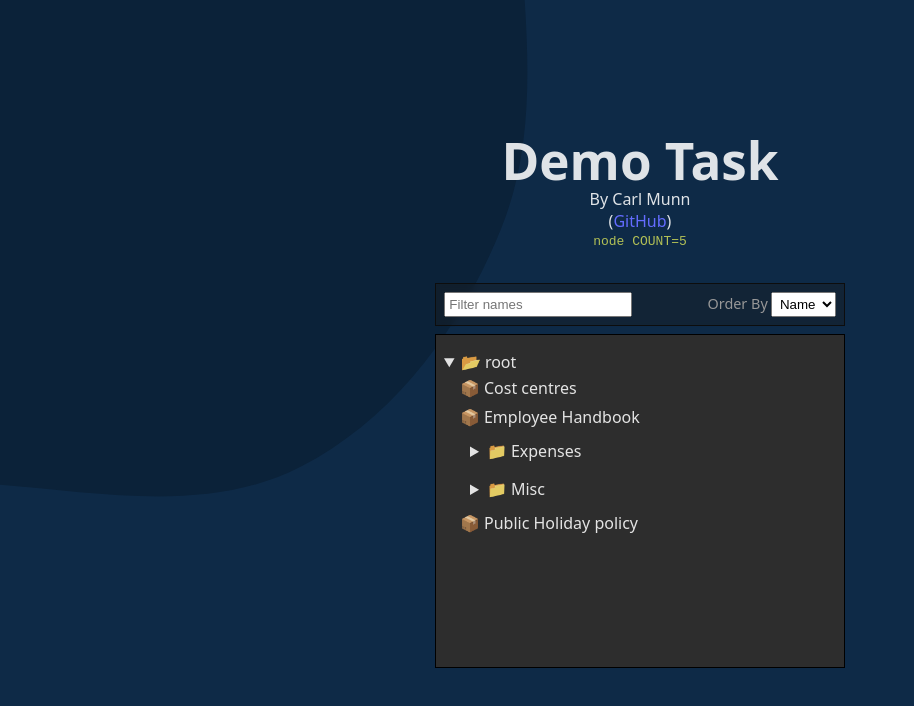
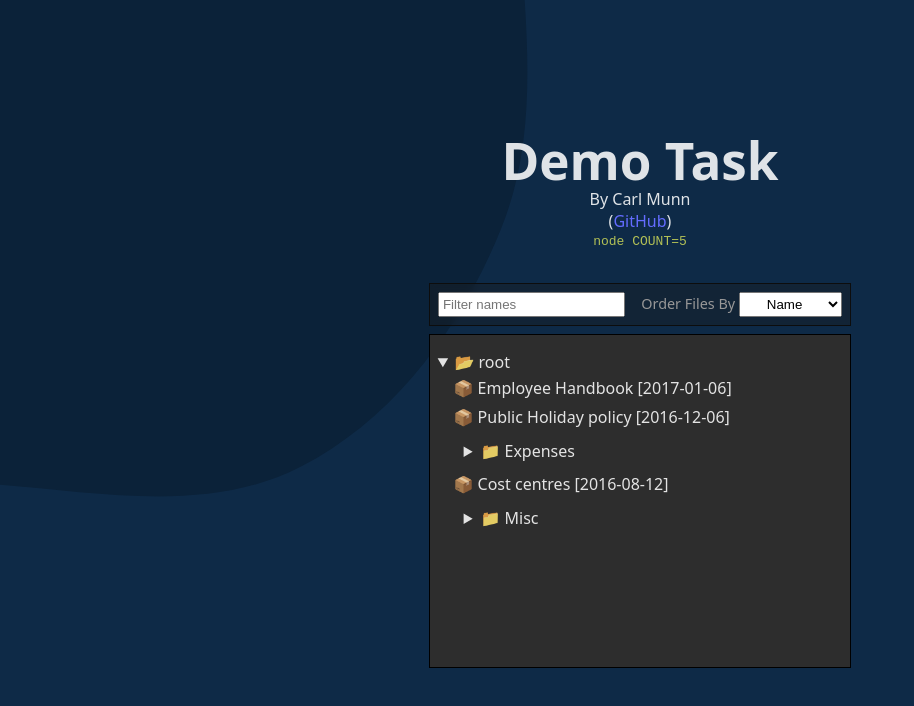
Before and after one commit to carlmunn/demo-brighthr-folder-files, a React (Vite) app: page / in a window 1280 px wide. Both pictures are taken after a click on the heading "root". Shown: the top 706 px of the page, without its empty margins (0-914 px from the left). Built offline with nearby package versions, Linux system fonts and the light colour scheme.

Commit message:
Add sorting/filtering
- Filtering/ordering only applies to the files

```diff
--- a/src/App.tsx
+++ b/src/App.tsx
@@ -4,11 +4,11 @@ import {type Node} from '@/types/nodes'
 import NodeList from '@/components/NodeList'
 import {logDebug} from '@/utilities/logging'
 import ListOptions from '@/components/ListOptions'
+import {filterNodesByName, orderNodesBy} from '@/utilities/nodes'
 
 // import reactLogo from './assets/react.svg'
 // import viteLogo from '/vite.svg'
 import './App.css'
-
 
 // Features ignored based on simplicity of task
 //
@@ -17,12 +17,11 @@ import './App.css'
 // Handle empty Node arrays
 
 function App() {
-  const [nodes, setNodes] = useState([])
+  const [nodes, setNodes] = useState<Node[]>([])
 
   // TODO: Open/Close list (details/summary HTML tags should do)
   // TODO: Filter by filename
   // TODO: Add ordering on 'select' change
-  const [orderBy, setOrderBy] = useState('name')
 
   // Note: useMemo hook for API calls if caching is necessary. invalidation would
   //       need consideration too
@@ -37,10 +36,12 @@ function App() {
   const onChange = function({name, orderBy} : {name: string, orderBy: string}) : void {
     console.info('Called onChange', {name, orderBy})
 
-    if(name.length) { console.info('FILTER BY NAME:', name) }
-    if(orderBy.length) { console.info('ORDER BY:', orderBy) }
+    let newNodes : Node[]
 
-    setNodes([...nodes])
+    newNodes = filterNodesByName(nodes, name)
+    newNodes = orderNodesBy(newNodes, orderBy)
+    console.info('newNodes', newNodes)
+    setNodes(newNodes)
   }
 
   return (
@@ -50,7 +51,7 @@ function App() {
       <p> (<a href='https://github.com/brighthr/Front-End-Tech-Tasks/blob/main/junior-and-middleweight.md' target='_blank'>GitHub</a>)</p>
       <code>node COUNT={nodes.length}</code>
       <ListOptions onChange={onChange}/>
-      <NodeList name='root' nodes={nodes} orderBy={ orderBy }/>
+      <NodeList name='root' nodes={nodes} orderBy={ 'name' }/>
     </>
   )
 }
--- a/src/components/ListOptions.tsx
+++ b/src/components/ListOptions.tsx
@@ -20,17 +20,19 @@ const ListOptions = function(props: {onChange: (opts: any)=>void }){
           name='filter-name'
           type="text"
           placeholder="Filter names"
+          tabIndex={1}
         />
       </section>
 
       <section id='order-by'>
-        <label htmlFor="order-by">Order By</label>
+        <label htmlFor="order-by">Order Files By</label>
         <select id='order-by'
                 value={orderBy}
                 name='order-by'
-                onChange={ (evt) => { setOrderBy(evt.target.value) } }>
+                onChange={ (evt) => { setOrderBy(evt.target.value) } }
+                tabIndex={2}>
           <option value="name">Name</option>
-          <option value="date">Date</option>
+          <option value="added">Newest First</option>
         </select>
       </section>
     </section>
--- a/src/components/NodeList.tsx
+++ b/src/components/NodeList.tsx
@@ -8,31 +8,14 @@ interface NodeListProps {
   indentBy?: number;
 }
 
-type SortableNodeKeys = keyof Pick<Node, 'name' | 'added'>
-
 const NodeList = function(props: NodeListProps){
   const indentBy = props.indentBy ?? 0
   const name: string | null = props?.name || null
   const nodes: Node[] = props?.nodes || []
-  const orderBy = props?.orderBy ?? 'name'
 
   // Not adding an event to change state. This will mean
   // any refreshing/render calls will close the list
-  const [openState, setOpenState] = useState(false)
-
-  const sortedNodes = [...nodes].sort((n1, n2) => {
-    const oKey = orderBy as SortableNodeKeys
-    const a = n1[oKey] ?? '';
-    const b = n2[oKey] ?? '';
-
-    if(a < b) return -1
-    if(a > b) return 1
-    return 0
-  })
-
-  // TODO: Sort nodes using orderDir. Kept state too.
-  // Event/function to change order
-  // Event/function to open/close
+  const [openState, _setOpenState] = useState(false)
 
   // Using CSS variable --indentBy to push the element right to help with
   // visual representation. The actual CSS margin is in App.css
@@ -42,22 +25,27 @@ const NodeList = function(props: NodeListProps){
       { (<summary>{ name ?? 'Unknown Node' }</summary> )}
 
       <ul className='list-nodes'>
-        { sortedNodes.map((node, idx) => {
+        { nodes.map((node, idx) => {
 
-          if(node.type === 'folder')
-            return <li key={idx} className={`node-type_${node.type}`}>
+          const classList = [`node-type_${node.type}`]
+          const isFolder = node.type === 'folder'
+
+          if(node.hidden && !isFolder) return null
+
+          if(isFolder)
+            return <li key={idx} className={classList.join(' ')}>
               <NodeList
-                      name={node.name}
-                      indentBy={indentBy}
-                      nodes={node.files}/>
+                name={node.name}
+                indentBy={indentBy}
+                nodes={node.files}/>
             </li>
           else
             return (<li
               key={idx}
               style={ {'--indentBy': indentBy} as React.CSSProperties}
-              className={`node-type_${node.type}`}
-              title='File'>
-                { node.name }
+              className={classList.join(' ')}
+              title={`File added ${node.added}`}>
+                { node.name } [{node.added}]
               </li>)
         }) }
       </ul>
--- a/src/types/api.ts
+++ /dev/null
@@ -1,2 +0,0 @@
-// File
-// Folder
--- a/src/types/nodes.ts
+++ b/src/types/nodes.ts
@@ -23,7 +23,8 @@ export type NoteType = 'folder' | 'doc' | 'csv' | 'pdf'
 
 export interface Node {
   type: NoteType;
+  hidden?: boolean; // Set by React components, not part of data JSON
   name: string;
   files?: Node[];
-  added?: string; // Ex: '2017-05-03'
+  added?: string;   // Ex: '2017-05-03'
 }
--- /dev/null
+++ b/src/utilities/nodes.ts
@@ -0,0 +1,98 @@
+import {type Node} from '@/types/nodes'
+
+/*
+  Functions to help with node ordering and filtering
+  - orderNodesBy
+  - filterNodesByName
+*/
+
+const allVisible = function(nodes: Node[]) : Node[] {
+  return nodes.map(node => {
+    const visibleNode = { ...node, hidden: false };
+    if (node.files && Array.isArray(node.files)) {
+        visibleNode.files = filterNodesByName(node.files, '');
+    }
+    return visibleNode;
+  });
+}
+
+export function orderNodesBy(nodes: Node[], orderBy: string, direction?: 'DESC' | 'ASC') : Node[] {
+  // Create a deep copy to avoid mutating original
+  const newNodes = nodes.map(node => {
+    const copiedNode = { ...node };
+
+    // Recursively sort children if they exist
+    if (node.files && Array.isArray(node.files)) {
+      copiedNode.files = orderNodesBy(node.files, orderBy, direction);
+    }
+
+    return copiedNode;
+  });
+
+  // Sort the current level
+  newNodes.sort((a, b) => {
+    if (orderBy === 'name') {
+      const nameA = a.name.toLowerCase();
+      const nameB = b.name.toLowerCase();
+
+      if (direction === 'DESC') {
+        return nameA.localeCompare(nameB);
+      } else {
+        return nameB.localeCompare(nameA);
+      }
+
+    } else if (orderBy === 'added') {
+      // Handle nodes that might not have 'added' field (like some folders)
+      const dateA = a.added ? new Date(a.added) : new Date(0);
+      const dateB = b.added ? new Date(b.added) : new Date(0);
+
+      // Check for invalid dates
+      const timeA = isNaN(dateA.getTime()) ? 0 : dateA.getTime();
+      const timeB = isNaN(dateB.getTime()) ? 0 : dateB.getTime();
+
+      if (direction === 'ASC') {
+        return timeA - timeB;
+      } else {
+        return timeB - timeA;
+      }
+    } else {
+      // Break since the UI options are hard coded
+      throw `Unknown orderBy option: ${orderBy}`
+    }
+  });
+
+  return newNodes;
+}
+
+export function filterNodesByName(nodes: Node[], searchTerm: string) : Node[] {
+  const lowerSearchTerm = searchTerm.toLowerCase().trim();
+
+  if (lowerSearchTerm === '') return allVisible(nodes)
+
+  return nodes.map(node => {
+    // Check if current node matches
+    const nodeMatches = node.name.toLowerCase().includes(lowerSearchTerm);
+
+    // Create a copy of the node to avoid mutating original
+    let filteredNode = { ...node };
+
+    // If node has children (files), process them recursively
+    if (node.files && Array.isArray(node.files)) {
+      const processedChildren = filterNodesByName(node.files, searchTerm);
+      filteredNode.files = processedChildren;
+
+      // Check if any children are visible (not hidden)
+      const hasVisibleChildren = processedChildren.some(child => !child.hidden);
+
+      // Hide parent folder only if:
+      // 1. The folder name doesn't match AND
+      // 2. It has no visible children
+      filteredNode.hidden = !nodeMatches && !hasVisibleChildren;
+    } else {
+      // For leaf nodes, hide if name doesn't match
+      filteredNode.hidden = !nodeMatches;
+    }
+
+    return filteredNode;
+  });
+}
```
